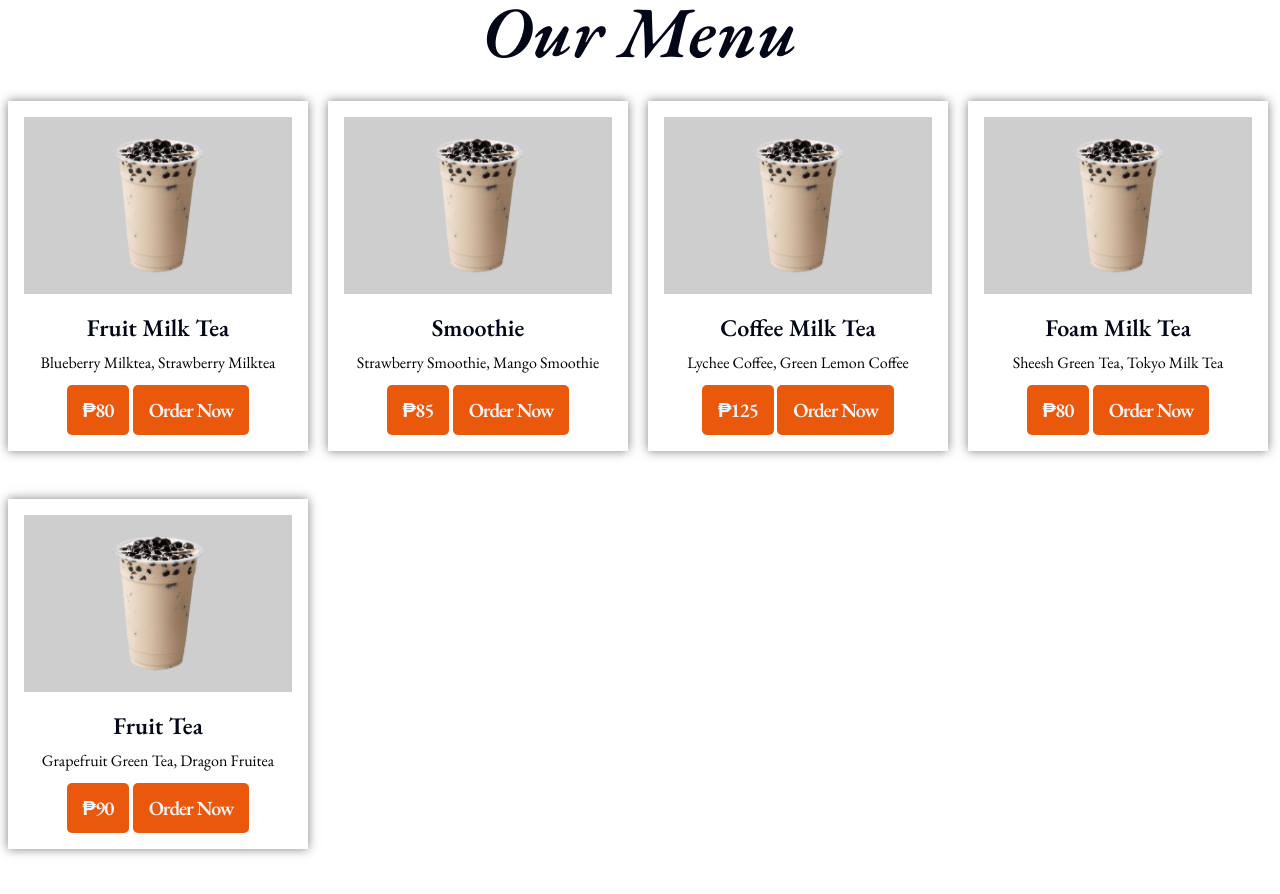
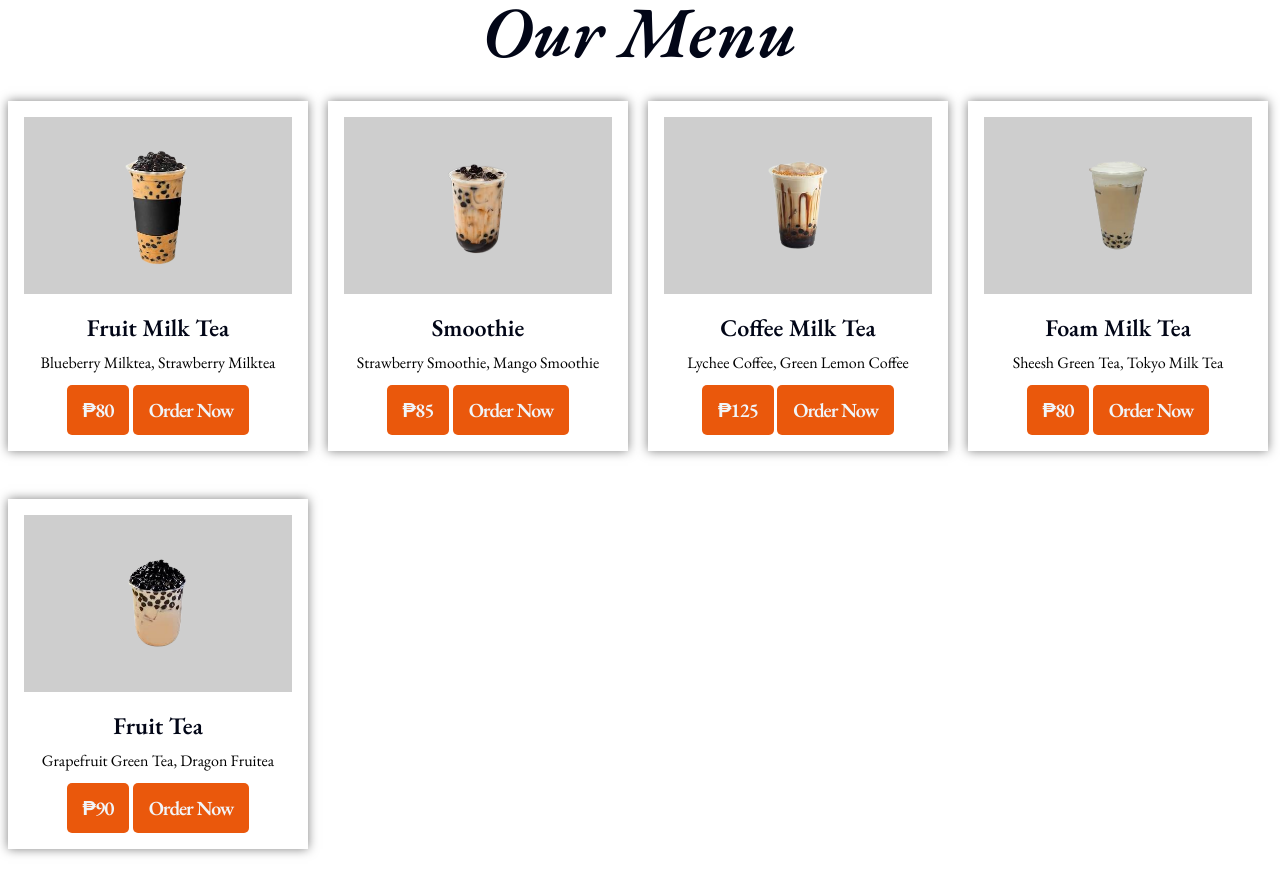
Before and after one commit to JaymarkVergara/teasweetshop, a website built with Vite: page index.html in a window 1280 px wide. Shown: the part 2520-3414 px from the top of the page. Built offline with nearby package versions, Linux system fonts and the light colour scheme.

Commit message:
first commit

```diff
--- a/index.html
+++ b/index.html
@@ -141,7 +141,7 @@
 
         <div class="menu-container">
           <div class="menu-img-container">
-            <img src="/teasweethero.png">
+            <img src="/milktea/1.png">
           </div>
 
           <div class="menu-description">
@@ -157,7 +157,7 @@
 
         <div class="menu-container">
           <div class="menu-img-container">
-            <img src="/teasweethero.png">
+            <img src="/milktea/7.png">
           </div>
 
           <div class="menu-description">
@@ -173,7 +173,7 @@
 
         <div class="menu-container">
           <div class="menu-img-container">
-            <img src="/teasweethero.png">
+            <img src="/milktea/3.png">
           </div>
 
           <div class="menu-description">
@@ -189,7 +189,7 @@
 
         <div class="menu-container">
           <div class="menu-img-container">
-            <img src="/teasweethero.png">
+            <img src="/milktea/6.png">
           </div>
 
           <div class="menu-description">
@@ -205,7 +205,7 @@
 
         <div class="menu-container">
           <div class="menu-img-container">
-            <img src="/teasweethero.png">
+            <img src="/milktea/5.png">
           </div>
 
           <div class="menu-description">
```
Also changed, not shown: public/milktea/1.png (added), public/milktea/2.png (added), public/milktea/3.png (added), public/milktea/4.png (added), public/milktea/5.png (added), public/milktea/6.png (added), public/milktea/7.png (added).
